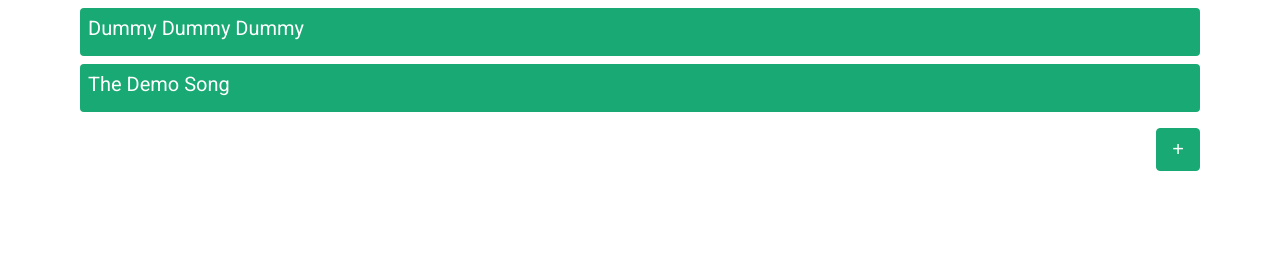
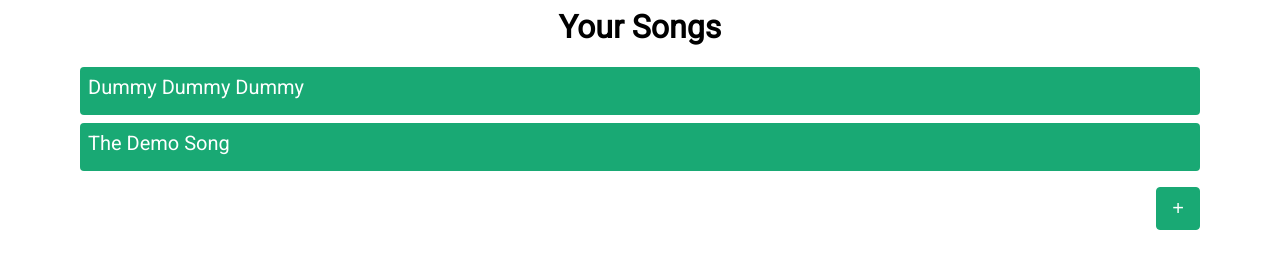
Before and after one commit to valentijnnieman/song_catalogue_front, a React app: page / in a window 1280 px wide. Built offline with nearby package versions, Linux system fonts and the light colour scheme.

Commit message:
added header to page

```diff
--- a/index.html
+++ b/index.html
@@ -4,6 +4,7 @@
   <link rel='stylesheet' type='text/css' href='stylesheets/version.css'></link>
 </head>
 <body>
+  <h1> Your Songs </h1>
   <div id='root' style='max-width: 70rem; margin: 0 auto;'></div>
   <script src='song_catalogue.js'></script>
 </body>
--- a/stylesheets/song.css
+++ b/stylesheets/song.css
@@ -1,3 +1,6 @@
+h1 {
+  text-align: center;
+}
 .song {
   display: inline-block;
   background-color: yellow;
```
